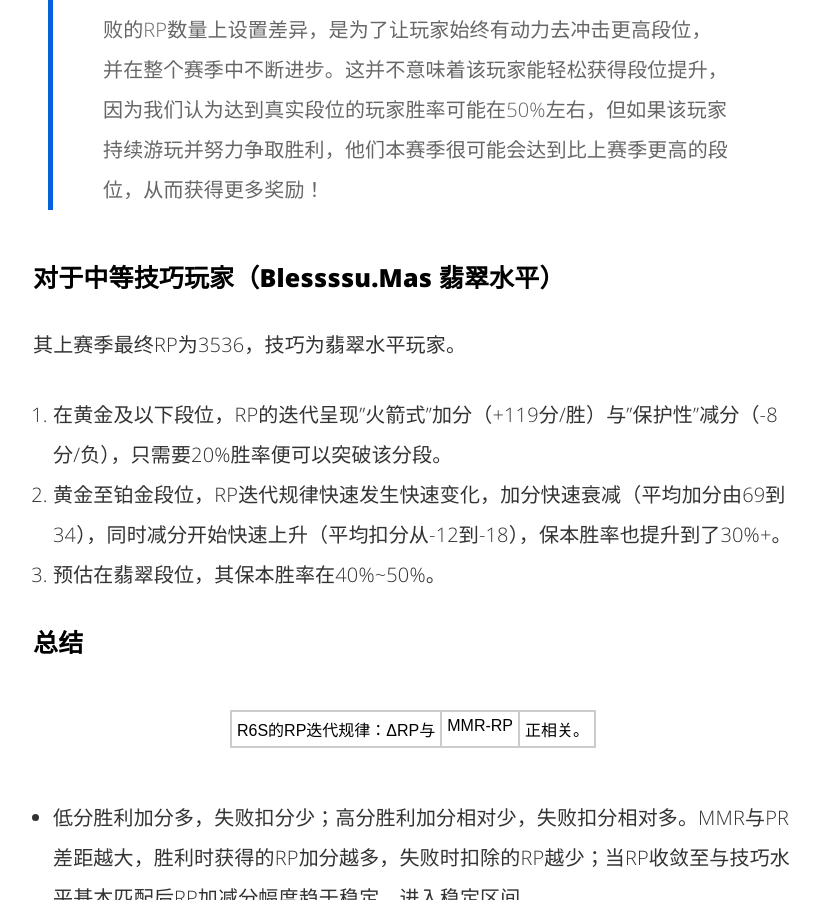
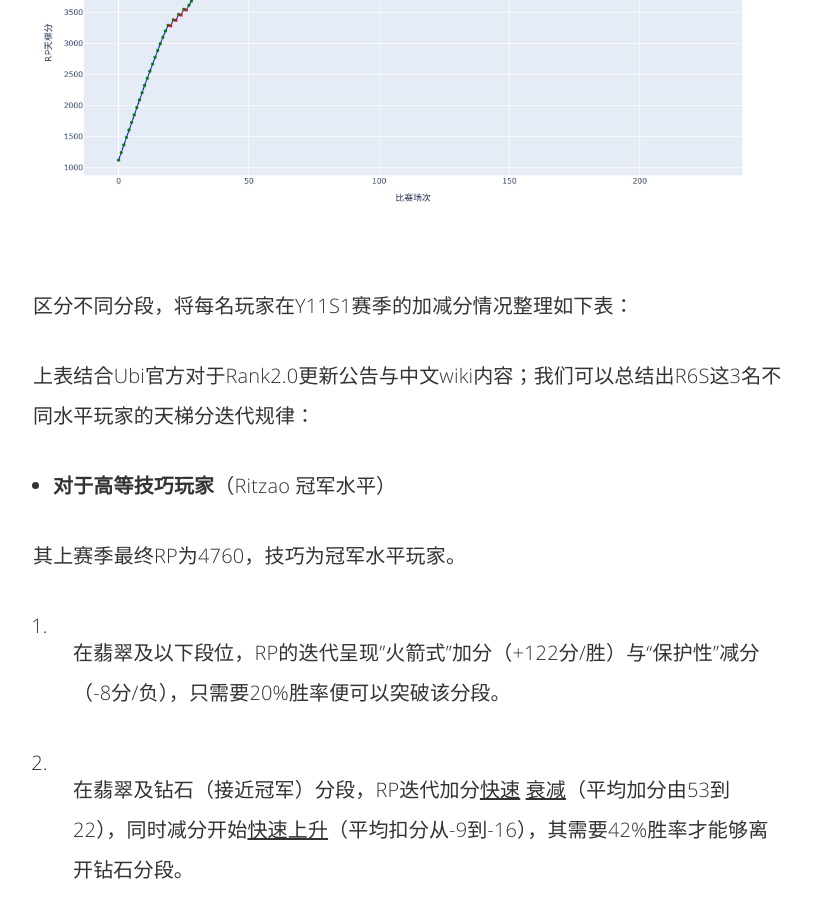
Before and after one commit to Junsonli/Junsonli.github.io, a Jekyll site: the page built from _posts/2026-03-25-r6s-rating-system-design.md, in a window 1280 px wide and 900 px high, scrolled down 5298 px. Shown: the whole window, without its empty margins (227-1047 px from the left). Built offline with Jekyll 4.4.1, drawn with Linux system fonts in a browser that asks for light colours; comment, search, counter and statistics services are not loaded; some of the changed text lies outside the part shown.

Commit message:
Replace rating article with exported markdown, new images and attachments

````diff
--- a/_posts/2026-03-25-r6s-rating-system-design.md
+++ b/_posts/2026-03-25-r6s-rating-system-design.md
@@ -12,158 +12,138 @@
 
 ## 天梯双重分数的设计目的
 
-- **公平竞技，提供良好体验**
+* 公平竞技，提供良好体验
 
 依托 Trueskill、Glicko 等主流竞技评级算法，对玩家竞技水平进行精准量化，为高质量对局的匹配提供核心参照。
 
-- **给予成长体验**
+* 给予成长体验
 
 在Trueskill算法下，玩家分数变动会逐渐缩小，通过不定期或定期重置天梯分，给予玩家赛季上的进步体验，缓解分数波动小带来的无聊体验。
 
-## R6S天梯分迭代模型定性拆解
+# R6S天梯分迭代模型定性拆解
 
-### R6S天梯分迭代规律
+## R6S天梯分迭代规律
 
 本文爬取了r6tracker上3位不同水平玩家的最近两个赛季的排名战比赛记录，用于辅助本文拆解R6S天梯分（RP）迭代规律。
 
-**[📎 点击下载：all_matches_final.csv](/assets/attachments/all_matches_final.csv)**
+[📎 all\_matches\_final.csv](/assets/attachments/all_matches_final.csv)
 
 如下表所示，这3名玩家的数据总体特征为：
 
 1. 近两个赛季（Y11S1、Y10S4）均有大量游玩天梯对局（Y11S1赛季均＞70场，Y10S4赛季均均＞180场）。
+
 2. 截至2026年3月25日，3名玩家两个赛季的段位水平相近（＜250分，处于一个大段区间内）。
+
 3. 3名玩家隶属于不同的天梯段位水平，分别为青铜段、铂金段、冠军段。
 
-| player_name | season | final_rank | max_rank | kd_ratio | win_rate | matches |
-|---|---|---|---|---|---|---|
-| TestYou | Y11S1 | 1649 | 1758 | 0.82 | 45.70% | 70 |
-| TestYou | Y10S4 | 1658 | 1965 | 1.06 | 44.40% | 322 |
-| Ritzao | Y11S1 | 4803 | 4908 | 1.26 | 77.20% | 219 |
-| Ritzao | Y10S4 | 4760 | 4832 | 1.22 | 66.00% | 379 |
-| Blessssu.Mas | Y11S1 | 3119 | 3140 | 0.97 | 42.50% | 101 |
-| Blessssu.Mas | Y10S4 | 3536 | 3656 | 0.87 | 49.70% | 187 |
+| **player\_name** | **season** | **final\_rank** | **max\_rank** | **kd\_ratio** | **win\_rate** | **matches** |
+| ---------------- | ---------- | --------------- | ------------- | ------------- | ------------- | ----------- |
+| TestYou          | Y11S1      | 1649            | 1758          | 0.82          | 45.70%        | 70          |
+|                  | *Y10S4*    | *1658*          | *1965*        | *1.06*        | *44.40%*      | *322*       |
+| Ritzao           | Y11S1      | 4803            | 4908          | 1.26          | 77.20%        | 219         |
+|                  | *Y10S4*    | *4760*          | *4832*        | *1.22*        | *66.00%*      | *379*       |
+| Blessssu.Mas     | Y11S1      | 3119            | 3140          | 0.97          | 42.50%        | 101         |
+|                  | *Y10S4*    | *3536*          | *3656*        | *0.87*        | *49.70%*      | *187*       |
 
-<p align="center">数据来源：https://r6.tracker.network/</p>
+<span style="color: rgb(143,149,158); background-color: inherit">数据来源：</span> <span style="color: rgb(143,149,158); background-color: inherit">https://r6.tracker.network/</span>
 
 以下为3名玩家两个赛季各场比赛后的RP变化图：
 
-- **Y10S4赛季**
+* Y10S4赛季
 
-<div class="figure-row">
-  <figure>
-    <img src="/assets/img/posts/r6s-rating/image6.png" alt="image">
-  </figure>
-  <figure>
-    <img src="/assets/img/posts/r6s-rating/image7.png" alt="image">
-  </figure>
-  <figure>
-    <img src="/assets/img/posts/r6s-rating/image8.png" alt="image">
-  </figure>
-</div>
+![](/assets/img/posts/r6s-rating/image7.png)
 
-- **Y11S1赛季（红线为Y10S4该玩家的最终分数）**
+![](/assets/img/posts/r6s-rating/image8.png)
 
-<div class="figure-row">
-  <figure>
-    <img src="/assets/img/posts/r6s-rating/image9.png" alt="image">
-    <figcaption>TestYou Y11S1</figcaption>
-  </figure>
-  <figure>
-    <img src="/assets/img/posts/r6s-rating/image10.png" alt="image">
-    <figcaption>Blessssu.Mas Y11S1</figcaption>
-  </figure>
-  <figure>
-    <img src="/assets/img/posts/r6s-rating/image1.png" alt="image">
-    <figcaption>Ritzao Y11S1</figcaption>
-  </figure>
-</div>
+![](/assets/img/posts/r6s-rating/image5.png)
+
+* Y11S1赛季（红线为Y10S4该玩家的最终分数）
+
+![TestYou Y11S1](/assets/img/posts/r6s-rating/image6.png)
+
+![Blessssu.Mas Y11S1](/assets/img/posts/r6s-rating/image3.png)
+
+![Ritzao Y11S1](/assets/img/posts/r6s-rating/image4.png)
 
 区分不同分段，将每名玩家在Y11S1赛季的加减分情况整理如下表：
 
-<div class="figure-row">
-  <figure>
-    <img src="/assets/img/posts/r6s-rating/image5.png" alt="image">
-  </figure>
-</div>
-
 上表结合Ubi官方对于Rank2.0更新公告与中文wiki内容；我们可以总结出R6S这3名不同水平玩家的天梯分迭代规律：
 
-### 对于高等技巧玩家（Ritzao 冠军水平）
+* **对于高等技巧玩家**（Ritzao 冠军水平）
 
 其上赛季最终RP为4760，技巧为冠军水平玩家。
 
-1. 在翡翠及以下段位，RP的迭代呈现"火箭式"加分（+122分/胜）与"保护性"减分（-8分/负），只需要20%胜率便可以突破该分段。
-2. 在翡翠及钻石（接近冠军）分段，RP迭代加分快速衰减（平均加分由53到22），同时减分开始快速上升（平均扣分从-9到-16），其需要42%胜率才能够离开钻石分段。
+1. 在翡翠及以下段位，RP的迭代呈现"火箭式"加分（+122分/胜）与“保护性”减分（-8分/负），只需要20%胜率便可以突破该分段。
+
+2. 在翡翠及钻石（接近冠军）分段，RP迭代加分<u>快速</u> <u>衰减</u>（平均加分由53到22），同时减分开始<u>快速上升</u>（平均扣分从-9到-16），其需要42%胜率才能够离开钻石分段。
+
 3. 最终在冠军段位，RP迭代加分进一步衰减，减分进一步上分，需要67%胜率才能保本。
 
 规律与ubi官方描述相同。
 
-> 玩家A是一名冠军级玩家（技能值+5000），本赛季刚刚开始游玩（铜5段位）。由于我们不再重置技能值，这位玩家从赛季伊始就会与技能值相同的玩家匹配。但由于其段位与技能值相差甚远，每次该玩家赢得比赛时，都将获得大量段位积分（在Y7S4期间，这一数值约为80 RP，即最大值），以便快速提升至与其真实水平相符的段位。同样，每次该玩家输掉比赛时，损失的段位积分会很少（在Y7S4期间，这一数值约为-9 RP，即最小值），因为他们的当前段位与真实水平差距极大。对于这位玩家来说，这种积分增减的差异在其大部分冲击真实段位的过程中都会持续存在，而大约到钻石段位时，积分增益会下降，损失则会增加。
+> 玩家A是一名冠军级玩家（技能值+5000），本赛季刚刚开始游玩（铜5段位）。由于我们不再重置技能值，这位玩家从赛季伊始就会与技能值相同的玩家匹配。但由于其段位与技能值相差甚远，每次该玩家赢得比赛时，都将获得大量段位积分（在Y7S4期间，这一数值约为80 RP，即最大值），以便快速提升至与其真实水平相符的段位。同样，每次该玩家输掉比赛时，损失的段位积分会很少（在Y7S4期间，这一数值约为-9 RP，即最小值），因为他们的当前段位与真实水平差距极大。对于这位玩家来说，**这种积分增减的差异在其大部分冲击真实段位的过程中都会持续存在，而大约到钻石段位时，积分增益会下降，损失则会增加。**
 
-### 对于较低技巧玩家（TestYou 青铜水平）
+* **对于较低技巧玩家**（TestYou 青铜水平）
 
 其上赛季最终RP为1658，技巧为青铜水平玩家。
 
 1. 在紫铜分段，其RP迭代风险收益比达3.68，只需要20%便可以达到其青铜水平。达到了青铜水平后，其RP迭代加减分较平衡，保本胜率达41.93%。
+
 2. RP迭代到与技巧分一个水平后，标准获胜和标准失败的RP数量上存在差异。
 
 规律与ubi官方描述相同。
 
 > 玩家B是一名白银段位玩家（技能值2200），本赛季已经玩了一段时间，目前达到了白银II段位。该玩家现在的段位与其技能水平相匹配，因此，他们每赢一场比赛，将获得标准数量的RP（约40 RP），每输一场比赛，将失去标准数量的RP（约30 RP）。我们在标准获胜和标准失败的RP数量上设置差异，是为了让玩家始终有动力去冲击更高段位，并在整个赛季中不断进步。这并不意味着该玩家能轻松获得段位提升，因为我们认为达到真实段位的玩家胜率可能在50%左右，但如果该玩家持续游玩并努力争取胜利，他们本赛季很可能会达到比上赛季更高的段位，从而获得更多奖励！
 
-### 对于中等技巧玩家（Blessssu.Mas 翡翠水平）
+* **对于中等技巧玩家**（Blessssu.Mas  翡翠水平）
 
 其上赛季最终RP为3536，技巧为翡翠水平玩家。
 
-1. 在黄金及以下段位，RP的迭代呈现"火箭式"加分（+119分/胜）与"保护性"减分（-8分/负），只需要20%胜率便可以突破该分段。
-2. 黄金至铂金段位，RP迭代规律快速发生快速变化，加分快速衰减（平均加分由69到34），同时减分开始快速上升（平均扣分从-12到-18），保本胜率也提升到了30%+。
-3. 预估在翡翠段位，其保本胜率在40%~50%。
+1. 在黄金及以下段位，RP的迭代呈现"火箭式"加分（+119分/胜）与“保护性”减分（-8分/负），只需要20%胜率便可以突破该分段。
 
-### 总结
+2. 黄金至铂金段位，RP迭代规律快速发生快速变化，加分<u>快速衰减</u>（平均加分由69到34），同时减分开始<u>快速上升</u>（平均扣分从-12到-18），保本胜率也提升到了30%+。
+
+3. 预估在翡翠段位，其保本胜率在40%\~50%。
+
+* **总结**
 
 R6S的RP迭代规律：ΔRP与|MMR-RP|正相关。
 
-- 低分胜利加分多，失败扣分少；高分胜利加分相对少，失败扣分相对多。MMR与PR差距越大，胜利时获得的RP加分越多，失败时扣除的RP越少；当RP收敛至与技巧水平基本匹配后RP加减分幅度趋于稳定，进入稳定区间。
-- 扣分加分存在明显上下限。
+* **低分胜利加分多，失败扣分少；高分胜利加分相对少，失败扣分相对多。**&#x4D;MR与PR差距越大，胜利时获得的RP加分越多，失败时扣除的RP越少；当RP收敛至与技巧水平基本匹配后RP加减分幅度趋于稳定，进入稳定区间。
 
-**视频来源**：【「排名战 2.0」运作机制简易图《彩虹六号：围攻》】[B站链接](https://www.bilibili.com/video/BV1Px4y1q7Bq/?share_source=copy_web&vd_source=22415eb282fb0ea188d1a07c8975d5d1)
+* **扣分加分存在明显上下限**。
 
-**[📎 点击下载：排名战 2.0 运作机制视频](/assets/attachments/rank20-mechanism.mp4)**
+[📎 「排名战 2.0」运作机制简易图《彩虹六号：围攻》 - 1.「排名战 2.0」运作机制简易图《彩虹六号：围攻》(Av1004042365,P1).mp4](/assets/attachments/rank20-mechanism.mp4)
+
+> 视频来源：【「排名战 2.0」运作机制简易图《彩虹六号：围攻》】 https://www.bilibili.com/video/BV1Px4y1q7Bq/?share\_source=copy\_web\&vd\_source=22415eb282fb0ea188d1a07c8975d5d1
 
 ## 模型定性拆解
 
 该部分通过绘制 3 名玩家 Y11S1 赛季单场 ΔRP 随比赛场次变化的散点图以及其抽象概念图，并结合前文分析结论，对 R6S 的 RP 迭代模型展开定性拆解。
 
-<div class="figure-row">
-  <figure>
-    <img src="/assets/img/posts/r6s-rating/image2.png" alt="image">
-  </figure>
-  <figure>
-    <img src="/assets/img/posts/r6s-rating/image3.png" alt="image">
-  </figure>
-</div>
+![合并散点图](/assets/img/posts/r6s-rating/image1.png)
+
+![各玩家散点图](/assets/img/posts/r6s-rating/image2.png)
 
 随着对局场次的累积，玩家 RP 整体呈现向 MMR 逐步收敛的趋势，二者差值 ∣MMR−RP∣ 随对局进行总体减小。因此，比赛场次的递增可近似视为 ∣MMR−RP∣ 的逐步缩小。
+
+
 
 基于此，可将上述散点图进一步抽象为下图，该图完整保留了ΔRP随 ∣MMR−RP∣ 迭代的核心特征：
 
 1. 存在上下边界
+
 2. S型曲线，中间陡峭两端平缓（在Ritzao玩家数据上最为明显）
+
 3. ΔRP与玩家真实技巧和当前RP的差值呈正相关关系
 
-<div class="figure-row">
-  <figure>
-    <img src="/assets/img/posts/r6s-rating/image4.png" alt="image">
-  </figure>
-</div>
+![S型概念图](/assets/img/posts/r6s-rating/image9.png)
 
 那么对于这样的曲线，本文给出的定性公式如下：
 
 $$
-\Delta\text{RP}
-=
-f\left( \left| \mu - RP \right| , \text{result}\right)
-=
+\Delta\text{RP}  =
+f\left( \left| \mu - RP \right| , \text{result}\right) =
 \begin{cases}
 L_{\min}^{W} + \dfrac{L_{\max}^{W} - L_{\min}^{W}}{1 + e^{-k_W\left( \left| \mu - RP \right| - x_0^W\right)}}
 & \text{if result} = \text{WIN}
@@ -173,49 +153,61 @@
 L_{\max}^{L} - \dfrac{L_{\max}^{L} - L_{\min}^{L}}{1 + e^{-k_L\left( \left| \mu - RP \right| - x_0^L\right)}}
 & \text{if result} = \text{LOSS}
 \end{cases}
-$$
+ $$
 
 式中参数：
 
-- $$\Delta RP$$为单局RP变化量；
-- $$\mu$$为Trueskill算法下玩家真实MMR；
-- RP为当前段位分；
-- $$K_L、K_W$$分别为胜利、失败场景下的陡峭度参数；
-- $$x_0^W、x_0^L$$为拐点位置参数；
-- $$L_{\min}^{W}、L_{\max}^{W}、L_{\min}^{L}、L_{\max}^{L}$$分别为胜利、失败场景下的上下限。
+* $$\Delta RP$$为单局RP变化量；
+
+* $$\mu$$为Trueskill算法下玩家真实MMR；
+
+* RP为当前段位分；
+
+* $$K_L、K_W$$分别为胜利、失败场景下的陡峭度参数；
+
+* $$x_0^W、x_0^L$$为拐点位置参数；
+
+* $$L_{\min}^{W}、L_{\max}^{W}、L_{\min}^{L}、L_{\max}^{L}$$分别为胜利、失败场景下的上下限。
 
 拆解思路：
 
 1. 通过游戏经验、数据规律、官方更新公告确定ΔRP与|μ−RP|有正相关关系
+
 2. 通过观察总体加减分规律，结合散点图，抽象出S形趋势概念图
+
 3. 利用logistic函数提供天然的S形骨架，并拆分为胜/负两种场景
+
 4. 引入拐点位置参数$$x_0^W、x_0^L$$参数将 Logistic 函数沿横轴平移
+
 5. 添加$$L_{\min}^{W}、L_{\max}^{W}、L_{\min}^{L}、L_{\max}^{L}$$对 Logistic 函数进行垂直缩放与偏移
 
-## R6S组排对局中单排玩家体验优化方案
+# R6S组排对局中单排玩家体验优化方案
 
-### 有组排的对局如何影响局内其他单排玩家体验？
+## 有组排的对局如何影响局内其他单排玩家体验？
 
 在玩家的体验层面：
 
-**组排带来的优势：**
+组排带来的优势：
 
 1. 更高的沟通效率，实时语音可能性极高，信息共享且同步快
+
 2. 战术执行度高，有预设套路配合，同步率高
+
 3. 共同目标感强烈
 
-**相应的也会对单排玩家造成影响：**
+相应的也会对单排玩家造成影响：
 
 1. 信息孤岛，信息只在组排范围内同步快，语音不同频
+
 2. 配合生疏，游戏互动弱，体验感弱
+
 3. 被组排玩家共同目标挟持（如4黑与单排玩家，单排玩家被挟持，4黑如果想投降单排玩家无法影响）
 
-**设计层面（机制层面）：**
+设计层面（机制层面）：
 
 Trueskill匹配算法下的衡量比赛质量的MQ概念：
 
-$$
-\text{MQ} = 1 - \left| P(A \text{ wins}) - 0.5 \right| \times 2
+$$\text{MQ} = 1 - \left| P(A \text{ wins}) - 0.5 \right| \times 2
 
 \\[20pt]
 
@@ -226,23 +218,26 @@
 
 其中：
 
-- $$\mu_d$$：两队表现差的期望
-- $$\sigma_d$$：两队表现差的标准差
+* $$\mu_d$$：两队表现差的期望
+
+* $$\sigma_d$$：两队表现差的标准差
 
 结合公式中可以看出，影响MQ的变量有两个：$$\mu_d、\sigma_d$$。由此出发，组排对局中可能导致的问题主要是：
 
-- $$\mu_d$$被低估：组排队伍玩家的实力计算不同于单排组合（团队协同加成）
+* $$\mu_d$$被低估：组排队伍玩家的实力计算不同于单排组合（团队协同加成）
+  从而导致了$$P(A \text{ wins})$$的计算偏差，即MQ的下降，玩家的匹配体验也就下降了
 
-从而导致了$$P(A \text{ wins})$$的计算偏差，即MQ的下降，玩家的匹配体验也就下降了
 
-### 组排体验优化方案
 
-**1. 赛前——修正组排算法**
+## 组排体验优化方案
 
-在计算队伍表现时，为组排玩家表现的聚合计算添加协同系数
+1. **赛前——修正组排算法**
 
-- 随组排队伍规模变大，修正量应该越来越大。例：2人组排为1.03，3人组排为1.05，4人组排为1.07，5人组排为1.10。
-- 根据分段上升，修正量应该越来越大。例：青铜组排为1.02，铂金组排为1.03，钻石组排为1.04，大师组排为1.07。
+在计算队伍表现时，为组排玩家表现的聚合计算添加**协同系数**
+
+* 随组排队伍规模变大，修正量应该越来越大。例：2人组排为1.03，3人组排为1.05，4人组排为1.07，5人组排为1.10。
+
+* 根据分段上升，修正量应该越来越大。例：青铜组排为1.02，铂金组排为1.03，钻石组排为1.04，大师组排为1.07。
 
 纯单排对局表现计算：
 
@@ -258,44 +253,46 @@
 
 $$
 P_Y \sim \mathcal{N}\!\left(
-\mathbf{K}\cdot\sum_{j \in B} w_j \cdot P_j
-+
+\mathbf{K}\cdot\sum_{j \in B} w_j \cdot P_j +
 \sum_{i \in A} w_i \cdot P_i
 ,
-\sum_{j \in B} w_j \cdot \sigma_j^2
-+
+\sum_{j \in B} w_j \cdot \sigma_j^2 +
 \sum_{i \in A} w_i \cdot \sigma_i^2
 +\beta^2
 \right)$$
 
 $$A$$由单排玩家组成，$$B$$由组排玩家组成；$$K$$为协同系数。
 
-**2. 赛前——镜像队伍优先+分池匹配**
 
-- **镜像队伍优先**
+
+* **赛前——镜像队伍优先+分池匹配**
+
+- 镜像队伍优先
 
 组排对局优先匹配同样人数的镜像组排队伍，其次匹配其他人数的组排队伍组合，匹配纯单排对手优先级最次。
 
 以5黑车为例，其匹配对手队伍优先级：
 
-```
 5黑    ＞    4+1    ＞    3+2    ＞    2+2+1    ＞    1+1+1+1+1
-```
 
-- **分组分池匹配**
+* 分组分池匹配
 
 在匹配界面增加【绝对单排】功能。将最大排位池分为两个，再在两个池子内进行分桶匹配。
 
 单排玩家可自由选择，保护单排玩家体验的同时也保证了组排玩家对阵组排玩家的对局体验。
 
-**3. 赛中——优化沟通系统**
+
+
+* **赛中——优化沟通系统**
 
 通过优化局内信息沟通机制，如：
 
-- 更强的局内信号功能（更适配的轮盘信息，更直观的标记信息。例：APEX的中键标记）
-- 队友死亡系统自动播报死亡地点功能（向单排玩家更快地同步信息，例:XXX于YYY地点被击败）
+* 更强的局内信号功能（更适配的轮盘信息，更直观的标记信息。例：APEX的中键标记）
+
+* 队友死亡系统自动播报死亡地点功能（向单排玩家更快地同步信息，例:XXX于YYY地点被击败）
 
 其他机制防止特殊情况下单排玩家体验下降，如：
 
-- 踢出玩家：4黑+1单排情况下，4黑玩家无法"踢出玩家"
-- 投降机制：4黑+1单排情况下，投降需全票赞成
+* 踢出玩家：4黑+1单排情况下，4黑玩家无法“踢出玩家”
+
+* 投降机制：4黑+1单排情况下，投降需全票赞成
````
Also changed, not shown: assets/img/posts/r6s-rating/image1.png, assets/img/posts/r6s-rating/image10.png (deleted), assets/img/posts/r6s-rating/image2.png, assets/img/posts/r6s-rating/image3.png, assets/img/posts/r6s-rating/image4.png, assets/img/posts/r6s-rating/image5.png, assets/img/posts/r6s-rating/image6.png, assets/img/posts/r6s-rating/image7.png, assets/img/posts/r6s-rating/image8.png, assets/img/posts/r6s-rating/image9.png.
